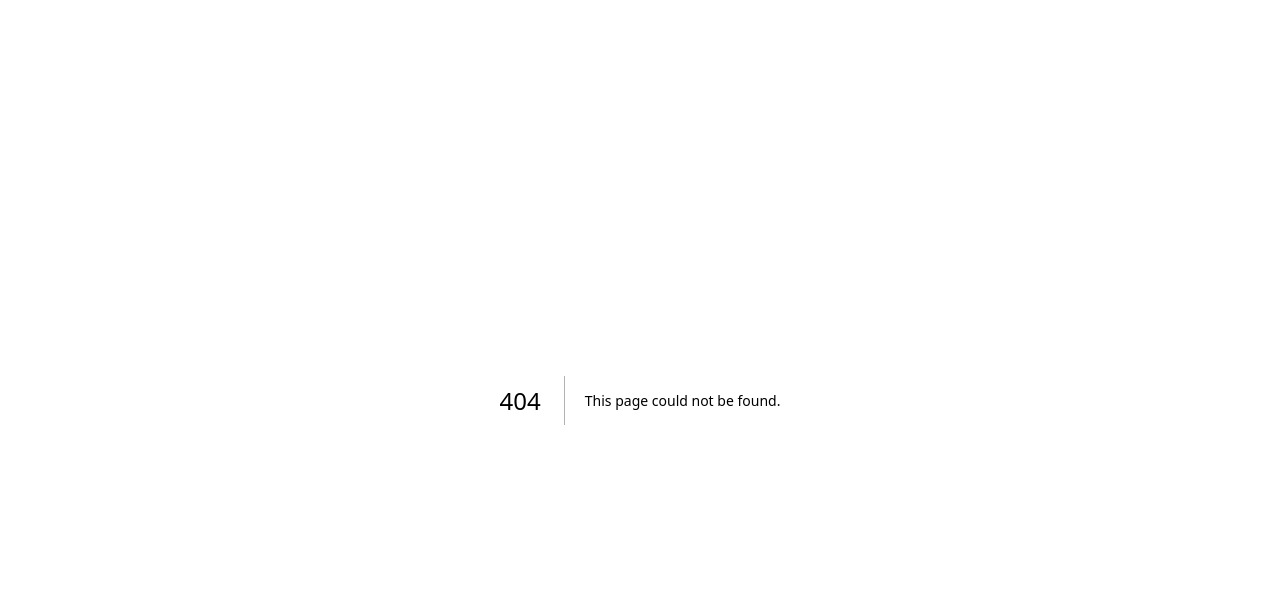
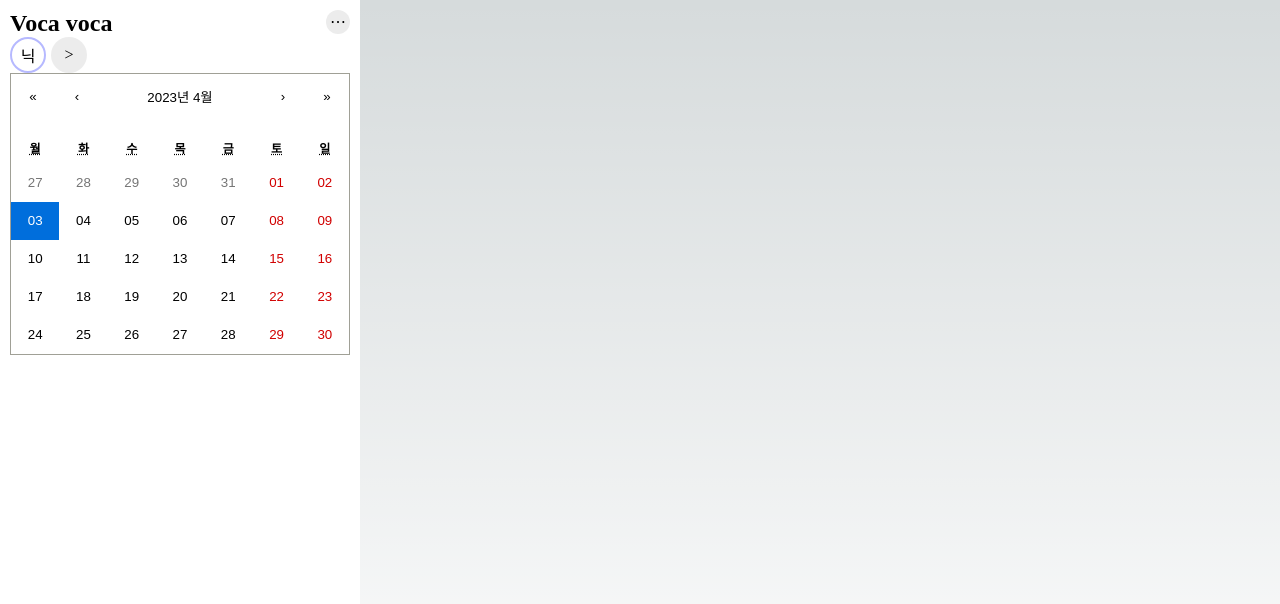
Before and after one commit to mirimmedialab/korean, a Next.js app: page /main in a window 1280 px wide. Before the commit this address had no page. Shown: the top 604 px of the page. Built offline with nearby package versions, Linux system fonts and the light colour scheme.

Commit message:
[Feat] 메인 프로필 작업중

```diff
--- a/package.json
+++ b/package.json
@@ -20,6 +20,7 @@
     "eslint-config-next": "13.2.4",
     "next": "13.2.4",
     "react": "18.2.0",
+    "react-calendar": "^4.1.0",
     "react-dom": "18.2.0",
     "typescript": "5.0.3"
   }
--- /dev/null
+++ b/src/components/Main/Main.tsx
@@ -0,0 +1,80 @@
+import styled from '@emotion/styled';
+import dayjs from 'dayjs';
+import React, { useState } from 'react';
+import Calendar from 'react-calendar';
+import 'react-calendar/dist/Calendar.css';
+
+export function Main() {
+  const [actualDate, setActualDate] = React.useState(new Date());
+
+  return (
+    <MainContainer>
+      <Header>
+        <Logo>Voca voca</Logo>
+        <Setting>⋯</Setting>
+      </Header>
+      <FriendList>
+        <Friend>닉</Friend>
+        <Next>&gt;</Next>
+      </FriendList>
+      <Profile></Profile>
+      <Calendar
+        locale='ko'
+        onChange={() => setActualDate(new Date())}
+        value={actualDate}
+        formatDay={(locale, date) => dayjs(date).format('DD')}
+      />
+      {/* <h1>
+        {new Date(actualDate).toLocaleDateString('ko', {
+          year: 'numeric',
+          month: 'short',
+          day: 'numeric',
+        })}
+      </h1> */}
+    </MainContainer>
+  );
+}
+
+const MainContainer = styled.div`
+  background-color: #ffff;
+  width: 360px;
+  height: 100vh;
+  padding: 10px;
+`;
+const Header = styled.div`
+  display: flex;
+  justify-content: space-between;
+`;
+const Logo = styled.div`
+  font-size: 24px;
+  font-weight: 700;
+`;
+const Setting = styled.div`
+  text-align: center;
+  width: 24px;
+  height: 24px;
+  background-color: #ececec;
+  padding-top: 2px;
+  border-radius: 50%;
+`;
+const FriendList = styled.div`
+  display: flex;
+`;
+const Friend = styled.div`
+  text-align: center;
+  line-height: 36px;
+  width: 36px;
+  height: 36px;
+  border: 2px solid #b6b9ff;
+  border-radius: 50%;
+  margin-right: 5px;
+`;
+const Next = styled.div`
+  text-align: center;
+  line-height: 36px;
+  width: 36px;
+  height: 36px;
+  background-color: #ececec;
+  border-radius: 50%;
+`;
+const Profile = styled.div``;
--- /dev/null
+++ b/src/pages/main/index.tsx
@@ -0,0 +1,5 @@
+import { Main } from '@/components/Main/Main';
+
+export default function MainPage() {
+  return <Main />;
+}
--- a/tsconfig.json
+++ b/tsconfig.json
@@ -18,6 +18,6 @@
       "@/*": ["./src/*"]
     }
   },
-  "include": ["next-env.d.ts", "**/*.ts", "**/*.tsx"],
+  "include": ["next-env.d.ts", "**/*.ts", "**/*.tsx", "src/components/Main/Main.tsx"],
   "exclude": ["node_modules"]
 }
```
Also changed, not shown: 1 other file (tests, documents, lock files or other folders).
